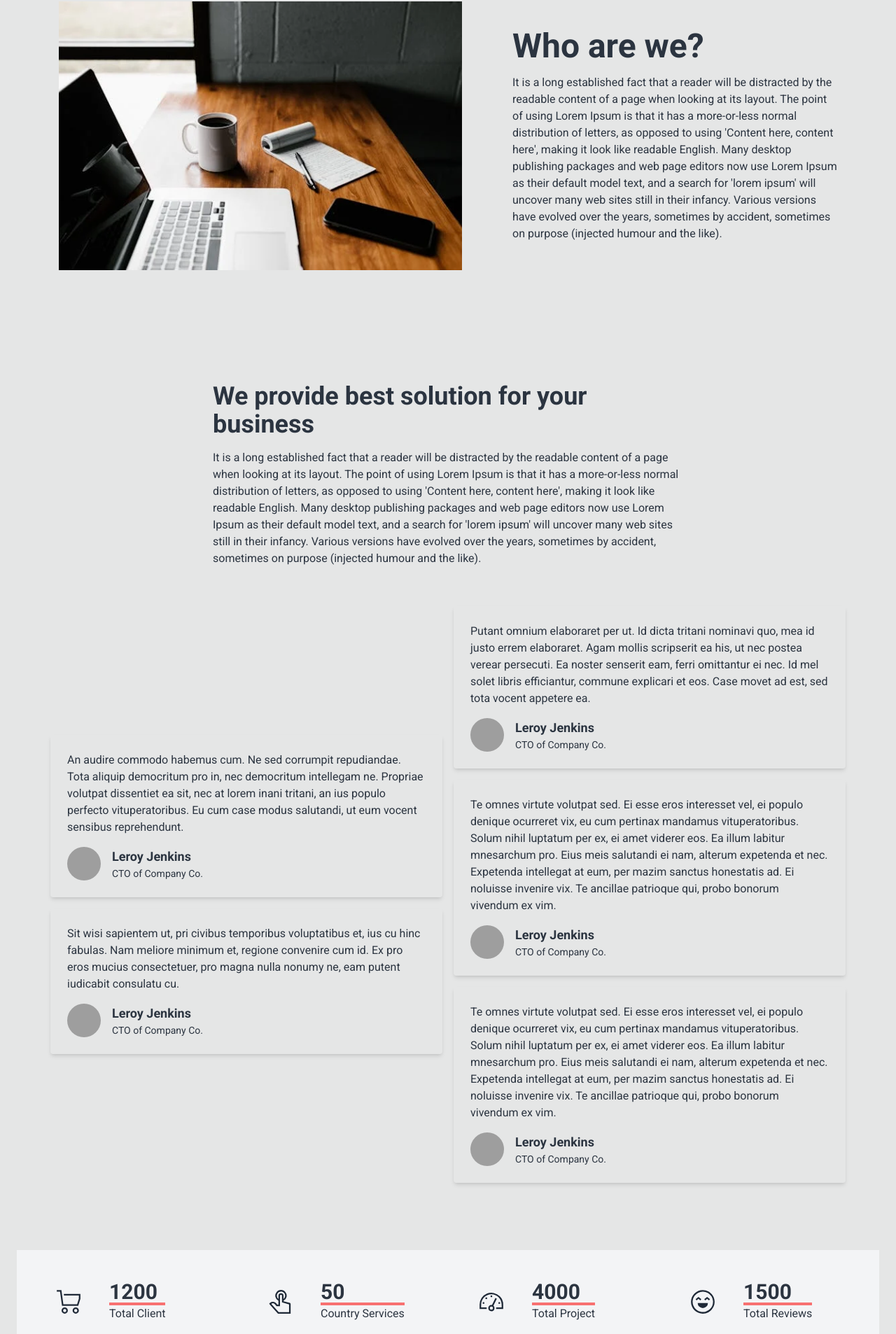
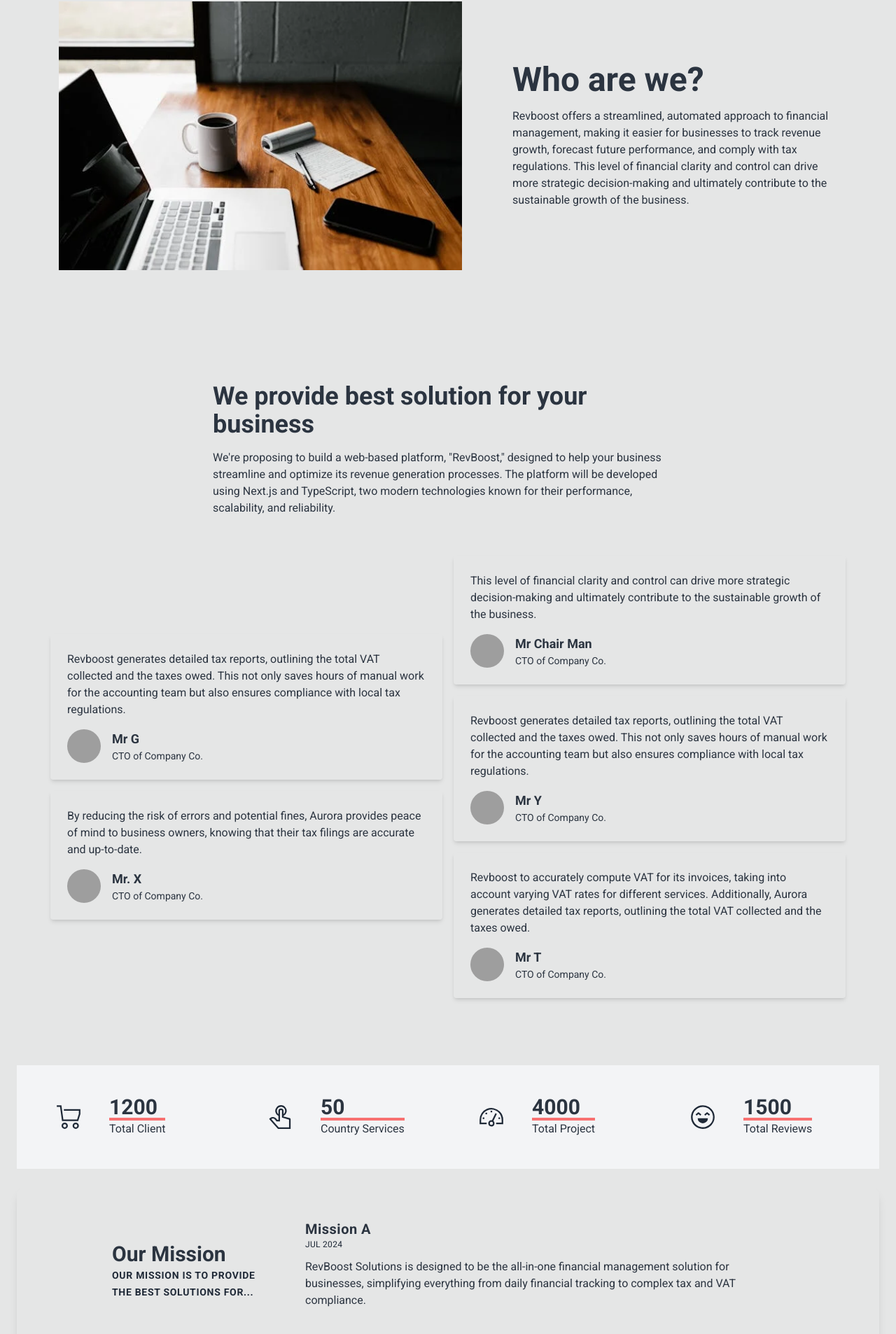
Before and after one commit to maasajal/revboost-solutions, a React (Vite) app: page /about-us in a window 1280 px wide. Shown: the part 142-2048 px from the top of the page at 70% size. Built offline with nearby package versions, Linux system fonts and the light colour scheme; grey boxes are pictures that could not be loaded.

Commit message:
Fixed: Name/Description edited

```diff
--- a/src/pages/AboutPage/About.tsx
+++ b/src/pages/AboutPage/About.tsx
@@ -25,16 +25,12 @@ const About = () => {
           <div className="flex flex-col space-y-4 justify-center p-6 text-center rounded-sm lg:max-w-md xl:max-w-lg lg:text-left">
             <h2>Who are we?</h2>
             <p>
-              It is a long established fact that a reader will be distracted by
-              the readable content of a page when looking at its layout. The
-              point of using Lorem Ipsum is that it has a more-or-less normal
-              distribution of letters, as opposed to using 'Content here,
-              content here', making it look like readable English. Many desktop
-              publishing packages and web page editors now use Lorem Ipsum as
-              their default model text, and a search for 'lorem ipsum' will
-              uncover many web sites still in their infancy. Various versions
-              have evolved over the years, sometimes by accident, sometimes on
-              purpose (injected humour and the like).
+              Revboost offers a streamlined, automated approach to financial
+              management, making it easier for businesses to track revenue
+              growth, forecast future performance, and comply with tax
+              regulations. This level of financial clarity and control can drive
+              more strategic decision-making and ultimately contribute to the
+              sustainable growth of the business.
             </p>
           </div>
         </div>
@@ -72,16 +68,11 @@ const About = () => {
               We provide best solution for your business
             </h2>
             <p className="dark:text-gray-600">
-              It is a long established fact that a reader will be distracted by
-              the readable content of a page when looking at its layout. The
-              point of using Lorem Ipsum is that it has a more-or-less normal
-              distribution of letters, as opposed to using 'Content here,
-              content here', making it look like readable English. Many desktop
-              publishing packages and web page editors now use Lorem Ipsum as
-              their default model text, and a search for 'lorem ipsum' will
-              uncover many web sites still in their infancy. Various versions
-              have evolved over the years, sometimes by accident, sometimes on
-              purpose (injected humour and the like).
+              We're proposing to build a web-based platform, "RevBoost,"
+              designed to help your business streamline and optimize its revenue
+              generation processes. The platform will be developed using Next.js
+              and TypeScript, two modern technologies known for their
+              performance, scalability, and reliability.
             </p>
           </div>
           <div className="grid items-center gap-4 xl:grid-cols-3">
@@ -92,12 +83,10 @@ const About = () => {
 
                   <div className="p-6 rounded shadow-md dark:bg-gray-50">
                     <p>
-                      An audire commodo habemus cum. Ne sed corrumpit
-                      repudiandae. Tota aliquip democritum pro in, nec
-                      democritum intellegam ne. Propriae volutpat dissentiet ea
-                      sit, nec at lorem inani tritani, an ius populo perfecto
-                      vituperatoribus. Eu cum case modus salutandi, ut eum
-                      vocent sensibus reprehendunt.
+                      Revboost generates detailed tax reports, outlining the
+                      total VAT collected and the taxes owed. This not only
+                      saves hours of manual work for the accounting team but
+                      also ensures compliance with local tax regulations.
                     </p>
                     <div className="flex items-center mt-4 space-x-4">
                       <img
@@ -106,7 +95,7 @@ const About = () => {
                         className="w-12 h-12 bg-center bg-cover rounded-full dark:bg-gray-500"
                       />
                       <div>
-                        <p className="text-lg font-semibold">Leroy Jenkins</p>
+                        <p className="text-lg font-semibold">Mr G</p>
                         <p className="text-sm dark:text-gray-600">
                           CTO of Company Co.
                         </p>
@@ -115,10 +104,9 @@ const About = () => {
                   </div>
                   <div className="p-6 rounded shadow-md dark:bg-gray-50">
                     <p>
-                      Sit wisi sapientem ut, pri civibus temporibus voluptatibus
-                      et, ius cu hinc fabulas. Nam meliore minimum et, regione
-                      convenire cum id. Ex pro eros mucius consectetuer, pro
-                      magna nulla nonumy ne, eam putent iudicabit consulatu cu.
+                      By reducing the risk of errors and potential fines, Aurora
+                      provides peace of mind to business owners, knowing that
+                      their tax filings are accurate and up-to-date.
                     </p>
                     <div className="flex items-center mt-4 space-x-4">
                       <img
@@ -127,7 +115,7 @@ const About = () => {
                         className="w-12 h-12 bg-center bg-cover rounded-full dark:bg-gray-500"
                       />
                       <div>
-                        <p className="text-lg font-semibold">Leroy Jenkins</p>
+                        <p className="text-lg font-semibold">Mr. X</p>
                         <p className="text-sm dark:text-gray-600">
                           CTO of Company Co.
                         </p>
@@ -138,12 +126,9 @@ const About = () => {
                 <div className="grid content-center gap-4">
                   <div className="p-6 rounded shadow-md dark:bg-gray-50">
                     <p>
-                      Putant omnium elaboraret per ut. Id dicta tritani nominavi
-                      quo, mea id justo errem elaboraret. Agam mollis scripserit
-                      ea his, ut nec postea verear persecuti. Ea noster senserit
-                      eam, ferri omittantur ei nec. Id mel solet libris
-                      efficiantur, commune explicari et eos. Case movet ad est,
-                      sed tota vocent appetere ea.
+                      This level of financial clarity and control can drive more
+                      strategic decision-making and ultimately contribute to the
+                      sustainable growth of the business.
                     </p>
                     <div className="flex items-center mt-4 space-x-4">
                       <img
@@ -152,7 +137,7 @@ const About = () => {
                         className="w-12 h-12 bg-center bg-cover rounded-full dark:bg-gray-500"
                       />
                       <div>
-                        <p className="text-lg font-semibold">Leroy Jenkins</p>
+                        <p className="text-lg font-semibold">Mr Chair Man</p>
                         <p className="text-sm dark:text-gray-600">
                           CTO of Company Co.
                         </p>
@@ -161,14 +146,10 @@ const About = () => {
                   </div>
                   <div className="p-6 rounded shadow-md dark:bg-gray-50">
                     <p>
-                      Te omnes virtute volutpat sed. Ei esse eros interesset
-                      vel, ei populo denique ocurreret vix, eu cum pertinax
-                      mandamus vituperatoribus. Solum nihil luptatum per ex, ei
-                      amet viderer eos. Ea illum labitur mnesarchum pro. Eius
-                      meis salutandi ei nam, alterum expetenda et nec. Expetenda
-                      intellegat at eum, per mazim sanctus honestatis ad. Ei
-                      noluisse invenire vix. Te ancillae patrioque qui, probo
-                      bonorum vivendum ex vim.
+                      Revboost generates detailed tax reports, outlining the
+                      total VAT collected and the taxes owed. This not only
+                      saves hours of manual work for the accounting team but
+                      also ensures compliance with local tax regulations.
                     </p>
                     <div className="flex items-center mt-4 space-x-4">
                       <img
@@ -177,7 +158,7 @@ const About = () => {
                         className="w-12 h-12 bg-center bg-cover rounded-full dark:bg-gray-500"
                       />
                       <div>
-                        <p className="text-lg font-semibold">Leroy Jenkins</p>
+                        <p className="text-lg font-semibold">Mr Y</p>
                         <p className="text-sm dark:text-gray-600">
                           CTO of Company Co.
                         </p>
@@ -186,14 +167,11 @@ const About = () => {
                   </div>
                   <div className="p-6 rounded shadow-md dark:bg-gray-50">
                     <p>
-                      Te omnes virtute volutpat sed. Ei esse eros interesset
-                      vel, ei populo denique ocurreret vix, eu cum pertinax
-                      mandamus vituperatoribus. Solum nihil luptatum per ex, ei
-                      amet viderer eos. Ea illum labitur mnesarchum pro. Eius
-                      meis salutandi ei nam, alterum expetenda et nec. Expetenda
-                      intellegat at eum, per mazim sanctus honestatis ad. Ei
-                      noluisse invenire vix. Te ancillae patrioque qui, probo
-                      bonorum vivendum ex vim.
+                      Revboost to accurately compute VAT for its invoices,
+                      taking into account varying VAT rates for different
+                      services. Additionally, Aurora generates detailed tax
+                      reports, outlining the total VAT collected and the taxes
+                      owed.
                     </p>
                     <div className="flex items-center mt-4 space-x-4">
                       <img
@@ -202,7 +180,7 @@ const About = () => {
                         className="w-12 h-12 bg-center bg-cover rounded-full dark:bg-gray-500"
                       />
                       <div>
-                        <p className="text-lg font-semibold">Leroy Jenkins</p>
+                        <p className="text-lg font-semibold">Mr T</p>
                         <p className="text-sm dark:text-gray-600">
                           CTO of Company Co.
                         </p>
@@ -313,43 +291,42 @@ const About = () => {
               <div className="col-span-12 space-y-12 relative px-4 sm:col-span-8 sm:space-y-8 sm:before:absolute sm:before:top-2 sm:before:bottom-0 sm:before:w-0.5 sm:before:-left-3 before:dark:bg-gray-300">
                 <div className="flex flex-col sm:relative sm:before:absolute sm:before:top-2 sm:before:w-4 sm:before:h-4 sm:before:rounded-full sm:before:left-[-35px] sm:before:z-[1] before:dark:bg-red-200">
                   <h3 className="text-xl font-semibold tracking-wide">
-                    Something about our mission
+                    Mission A
                   </h3>
                   <span className="text-xs tracking-wide uppercase dark:text-gray-600">
                     Jul 2024
                   </span>
                   <p className="mt-3">
-                    Pellentesque feugiat ante at nisl efficitur, in mollis orci
-                    scelerisque. Interdum et malesuada fames ac ante ipsum
-                    primis in faucibus.
+                    RevBoost Solutions is designed to be the all-in-one
+                    financial management solution for businesses, simplifying
+                    everything from daily financial tracking to complex tax and
+                    VAT compliance.
                   </p>
                 </div>
                 <div className="flex flex-col sm:relative sm:before:absolute sm:before:top-2 sm:before:w-4 sm:before:h-4 sm:before:rounded-full sm:before:left-[-35px] sm:before:z-[1] before:dark:bg-red-400">
                   <h3 className="text-xl font-semibold tracking-wide">
-                    Something about our mission
+                    Mission B
                   </h3>
 
                   <span className="text-xs tracking-wide uppercase dark:text-gray-600">
                     Jul 2025
                   </span>
                   <p className="mt-3">
-                    Morbi vulputate aliquam libero non dictum. Aliquam sit amet
-                    nunc ut diam aliquet tincidunt nec nec dui. Donec mollis
-                    turpis eget egestas sodales.
+                    RevBoost Solutions empowers businesses to track and analyze
+                    their revenue growth effortlessly.
                   </p>
                 </div>
                 <div className="flex flex-col sm:relative sm:before:absolute sm:before:top-2 sm:before:w-4 sm:before:h-4 sm:before:rounded-full sm:before:left-[-35px] sm:before:z-[1] before:dark:bg-red-600">
                   <h3 className="text-xl font-semibold tracking-wide">
-                    Something about our mission
+                    Mission C
                   </h3>
                   <span className="text-xs tracking-wide uppercase dark:text-gray-600">
                     Jul 2026
                   </span>
                   <p className="mt-3">
-                    Suspendisse tincidunt, arcu nec faucibus efficitur, justo
-                    velit consectetur nisl, sit amet condimentum lacus orci nec
-                    purus. Mauris quis quam suscipit, vehicula felis id,
-                    vehicula enim.
+                    The goal of the Aurora solution is to provide a
+                    comprehensive platform that simplifies various financial
+                    management tasks for businesses.
                   </p>
                 </div>
               </div>
@@ -387,8 +364,9 @@ const About = () => {
                   <span className="text-blue-500 ">Your road to success</span>
                 </h3>
                 <p className="mt-3 text-gray-600 dark:text-gray-400">
-                  It is a long established fact that a reader will be distracted
-                  by the readable content of a page when looking at its layout.
+                The proposed research aims to develop an advanced Company Revenue Generation Platform.
+                To integrate key features like lead management, sales tracking, and revenue analytics.
+                To explore the application of behavioral analytics in micro-segmentation for targeted revenue generation strategies.
                 </p>
                 <button className="w-full px-5 py-2 mt-6 text-sm tracking-wider text-white uppercase transition-colors duration-300 transform bg-blue-600 rounded-lg lg:w-auto hover:bg-blue-500 focus:outline-none focus:bg-blue-500">
                   Details
```
